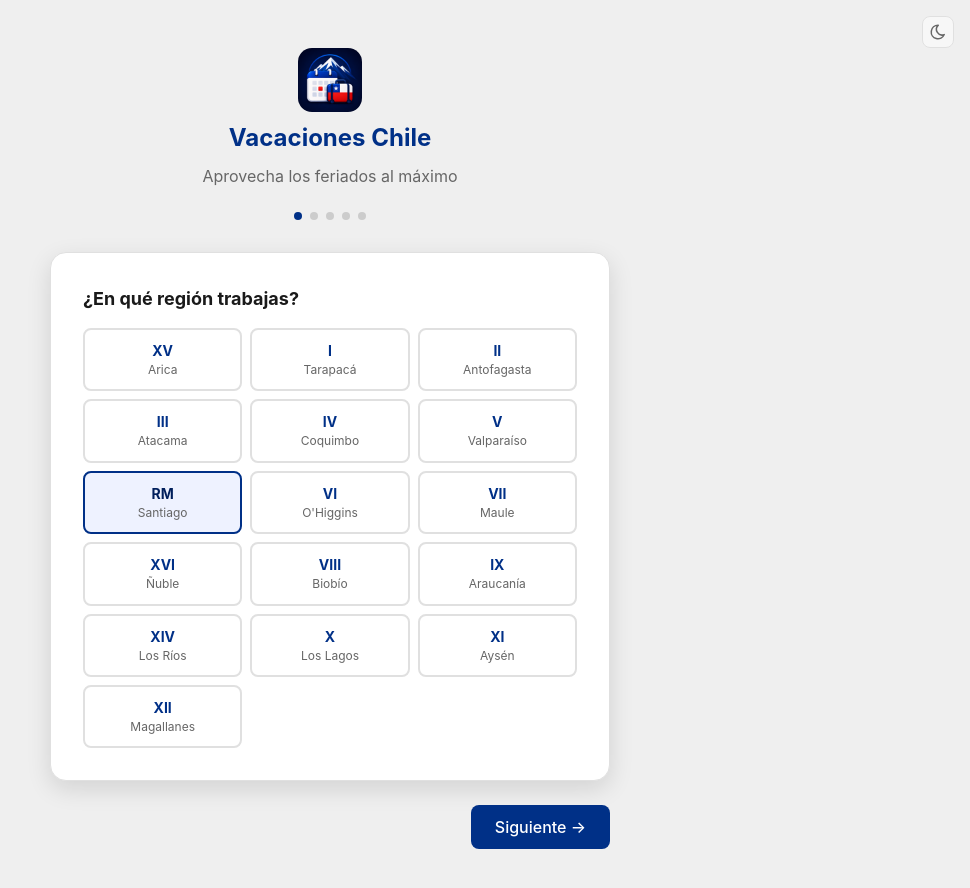
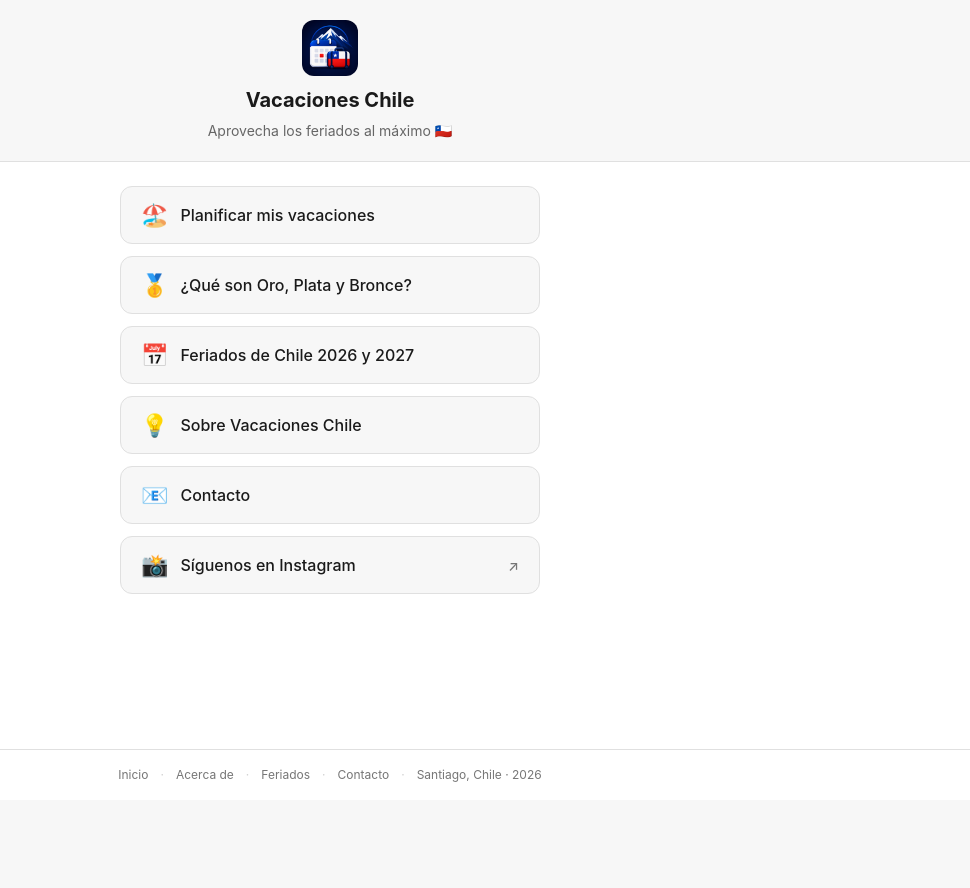
Before and after one commit to mvargascode/vacaciones-chile, a React (Vite) app: page /links in a window 1280 px wide. Shown: the top 888 px of the page, without its empty margins (310-1280 px from the left). After the commit the page ends 800 px from the top, so only its background shows below. Built offline with nearby package versions, Linux system fonts and the light colour scheme.

Commit message:
feat: agrega página /links tipo linktree para bio de Instagram

```diff
--- a/src/App.tsx
+++ b/src/App.tsx
@@ -7,6 +7,7 @@ import { DashboardScreen } from './features/dashboard/DashboardScreen'
 import { AcercaDe } from './features/pages/AcercaDe'
 import { Contacto } from './features/pages/Contacto'
 import { FeriadosChile } from './features/pages/FeriadosChile'
+import { Links } from './features/pages/Links'
 import { IOSInstallBanner } from './components/ui'
 
 function App() {
@@ -34,6 +35,7 @@ function App() {
       <Route path="/acerca-de" element={<AcercaDe />} />
       <Route path="/contacto"  element={<Contacto />} />
       <Route path="/feriados-chile" element={<FeriadosChile />} />
+      <Route path="/links" element={<Links />} />
       <Route path="*" element={
         <>
           <a href="#main-content" className="skip-link">Saltar al contenido principal</a>
--- /dev/null
+++ b/src/features/pages/Links.module.css
@@ -0,0 +1,47 @@
+.linkList {
+    display: flex;
+    flex-direction: column;
+    gap: var(--space-3);
+    width: 100%;
+    max-width: 420px;
+    margin: 0 auto;
+}
+
+.linkButton {
+    display: flex;
+    align-items: center;
+    gap: var(--space-3);
+    width: 100%;
+    padding: var(--space-4) var(--space-5);
+    background: var(--color-bg-secondary);
+    border: 1px solid var(--color-border);
+    border-radius: var(--radius-lg);
+    color: var(--color-text-primary);
+    font-size: var(--font-size-base);
+    font-weight: var(--font-weight-medium);
+    text-decoration: none;
+    text-align: left;
+    transition: border-color 0.15s, background 0.15s, transform 0.15s;
+}
+
+.linkButton:hover {
+    border-color: var(--color-primary);
+    background: var(--color-bg-accent-blue);
+    transform: translateY(-1px);
+}
+
+.linkIcon {
+    font-size: 1.375rem;
+    line-height: 1;
+    flex-shrink: 0;
+}
+
+.linkLabel {
+    flex: 1;
+}
+
+.linkExternal {
+    font-size: var(--font-size-sm);
+    color: var(--color-text-muted);
+    flex-shrink: 0;
+}
--- /dev/null
+++ b/src/features/pages/Links.tsx
@@ -0,0 +1,95 @@
+import { useEffect } from 'react'
+import { Link } from 'react-router-dom'
+import styles from './Page.module.css'
+import linkStyles from './Links.module.css'
+
+const PAGE_TITLE = 'Vacaciones Chile — Links'
+const PAGE_DESCRIPTION = 'Todos los enlaces de Vacaciones Chile: planifica tus vacaciones, revisa los feriados de Chile 2026 y 2027, y síguenos en Instagram.'
+
+function useDocumentMeta(title: string, description: string) {
+  useEffect(() => {
+    const previousTitle = document.title
+    const meta = document.querySelector('meta[name="description"]')
+    const previousDescription = meta?.getAttribute('content') ?? ''
+
+    document.title = title
+    meta?.setAttribute('content', description)
+
+    return () => {
+      document.title = previousTitle
+      meta?.setAttribute('content', previousDescription)
+    }
+  }, [title, description])
+}
+
+export function Links() {
+  useDocumentMeta(PAGE_TITLE, PAGE_DESCRIPTION)
+
+  return (
+    <div className={`${styles.page} animate-fade-in`}>
+
+      <div className={styles.hero}>
+        <img src="/pwa-192x192.png" alt="Vacaciones Chile" className={styles.heroLogo} />
+        <h1 className={styles.heroTitle}>Vacaciones Chile</h1>
+        <p className={styles.heroSubtitle}>Aprovecha los feriados al máximo 🇨🇱</p>
+      </div>
+
+      <main className={styles.pageContent}>
+
+        <nav className={linkStyles.linkList} aria-label="Enlaces de Vacaciones Chile">
+          <Link to="/" className={linkStyles.linkButton}>
+            <span className={linkStyles.linkIcon}>🏖️</span>
+            <span className={linkStyles.linkLabel}>Planificar mis vacaciones</span>
+          </Link>
+
+          <Link to="/acerca-de" className={linkStyles.linkButton}>
+            <span className={linkStyles.linkIcon}>🥇</span>
+            <span className={linkStyles.linkLabel}>¿Qué son Oro, Plata y Bronce?</span>
+          </Link>
+
+          <Link to="/feriados-chile" className={linkStyles.linkButton}>
+            <span className={linkStyles.linkIcon}>📅</span>
+            <span className={linkStyles.linkLabel}>Feriados de Chile 2026 y 2027</span>
+          </Link>
+
+          <Link to="/acerca-de" className={linkStyles.linkButton}>
+            <span className={linkStyles.linkIcon}>💡</span>
+            <span className={linkStyles.linkLabel}>Sobre Vacaciones Chile</span>
+          </Link>
+
+          <Link to="/contacto" className={linkStyles.linkButton}>
+            <span className={linkStyles.linkIcon}>📧</span>
+            <span className={linkStyles.linkLabel}>Contacto</span>
+          </Link>
+
+          <a
+            href="https://instagram.com/vacacioneschile.cl"
+            target="_blank"
+            rel="noopener noreferrer"
+            className={linkStyles.linkButton}
+          >
+            <span className={linkStyles.linkIcon}>📸</span>
+            <span className={linkStyles.linkLabel}>Síguenos en Instagram</span>
+            <span className={linkStyles.linkExternal}>↗</span>
+          </a>
+        </nav>
+
+      </main>
+
+      <footer className={styles.footer}>
+        <div className={styles.footerInner}>
+          <Link to="/" className={styles.footerLink}>Inicio</Link>
+          <span className={styles.sep}>·</span>
+          <Link to="/acerca-de" className={styles.footerLink}>Acerca de</Link>
+          <span className={styles.sep}>·</span>
+          <Link to="/feriados-chile" className={styles.footerLink}>Feriados</Link>
+          <span className={styles.sep}>·</span>
+          <Link to="/contacto" className={styles.footerLink}>Contacto</Link>
+          <span className={styles.sep}>·</span>
+          <span>Santiago, Chile · {new Date().getFullYear()}</span>
+        </div>
+      </footer>
+
+    </div>
+  )
+}
--- a/src/features/pages/Page.module.css
+++ b/src/features/pages/Page.module.css
@@ -54,6 +54,13 @@
 .heroEmoji {
     font-size: 2rem;
     line-height: 1;
+    margin-bottom: var(--space-1);
+}
+
+.heroLogo {
+    width: 56px;
+    height: 56px;
+    border-radius: var(--radius-lg);
     margin-bottom: var(--space-1);
 }
 
```
Also changed, not shown: 1 other file (tests, documents, lock files or other folders).
